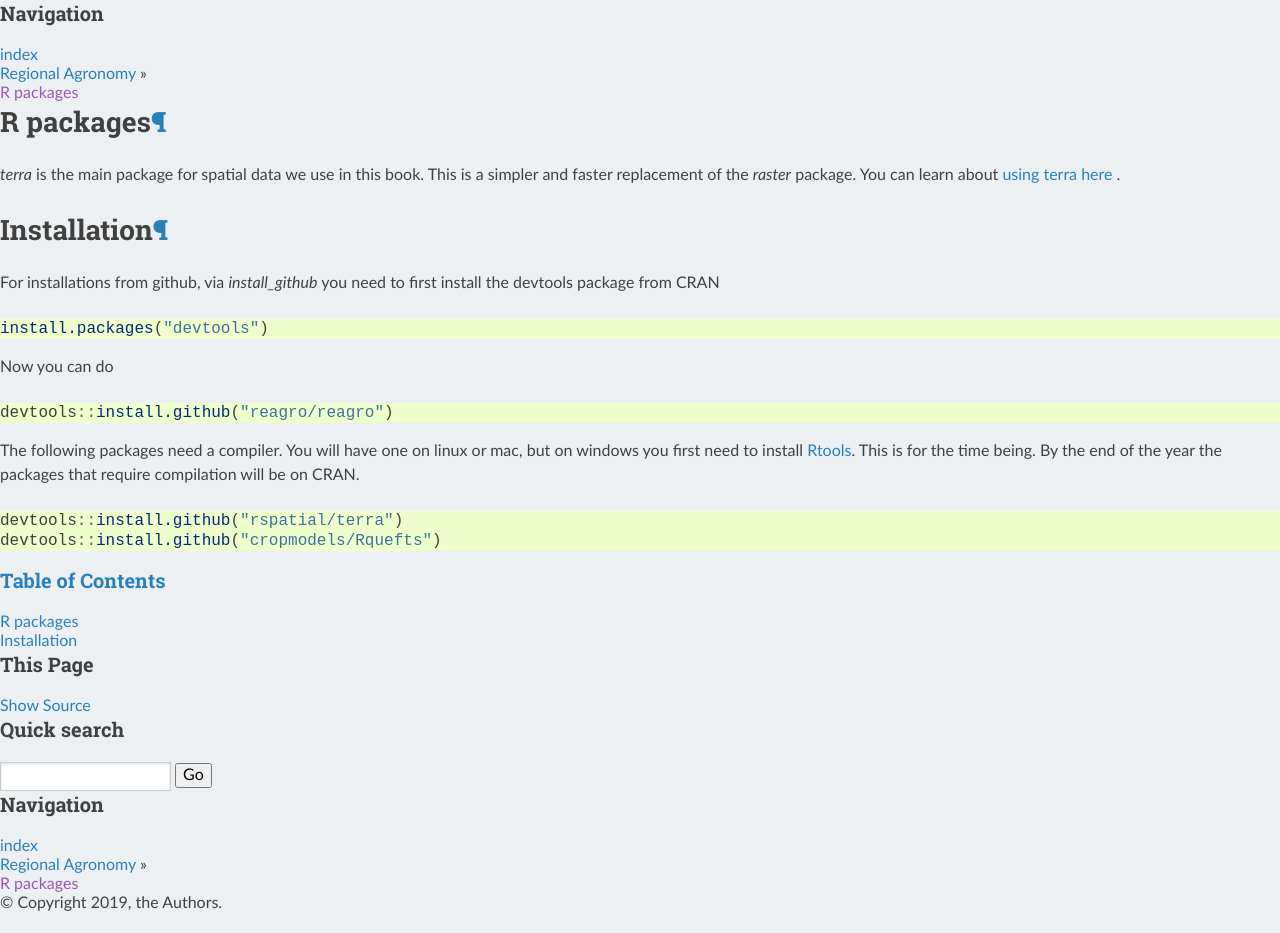
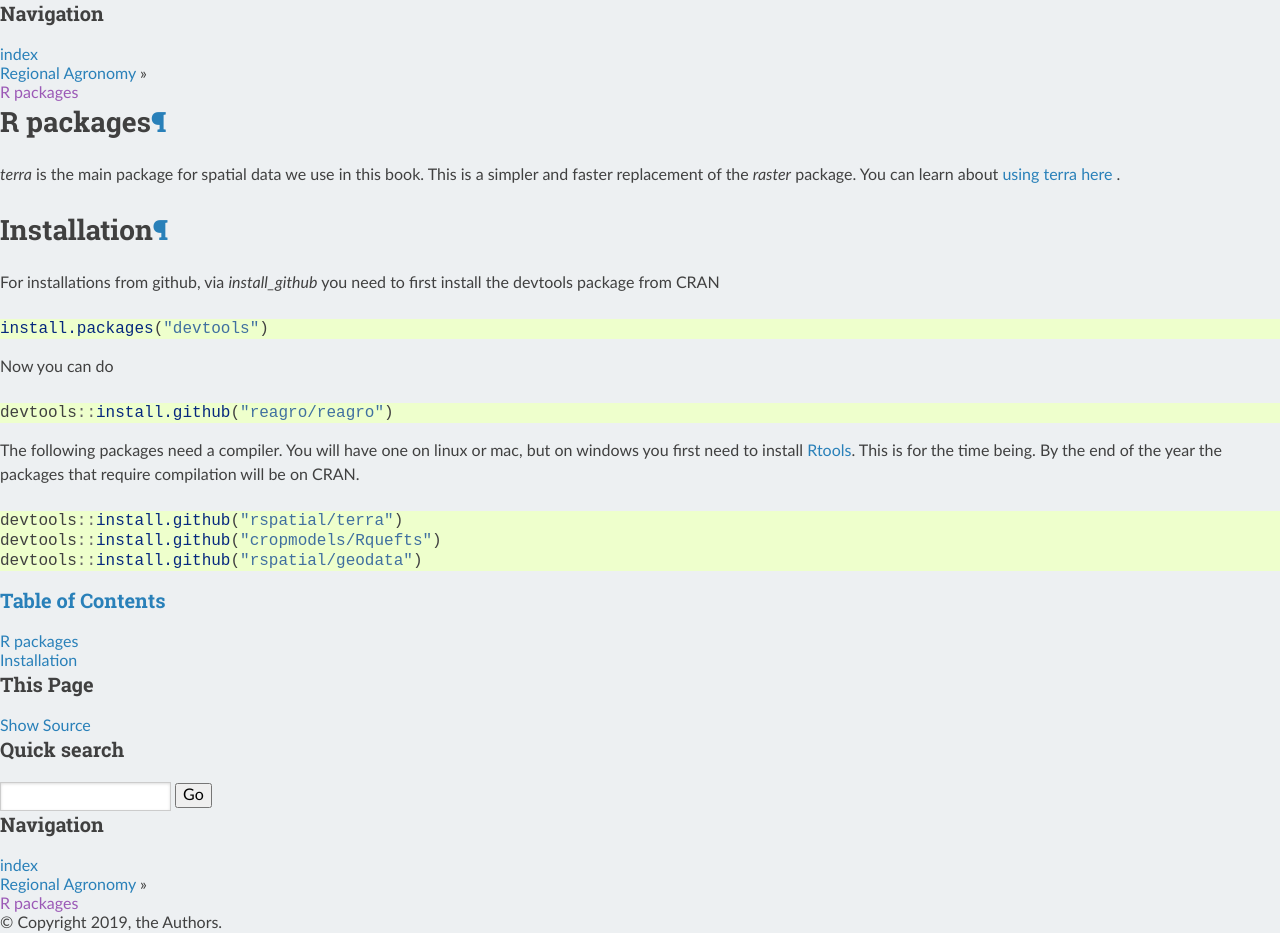
Before and after one commit to reagro/web, a Sphinx documentation site: the page built from source/installation.rst, in a window 1280 px wide. Built offline with Sphinx 7.4.7, drawn with Linux system fonts in a browser that asks for light colours; pages that are not in the unit, such as notebooks, are missing from menus.

Commit message:
installation

```diff
--- a/source/installation.rst
+++ b/source/installation.rst
@@ -29,3 +29,4 @@ The following packages need a compiler. You will have one on linux or mac, but o
 
 	devtools::install.github("rspatial/terra")
 	devtools::install.github("cropmodels/Rquefts")
+	devtools::install.github("rspatial/geodata")
```
